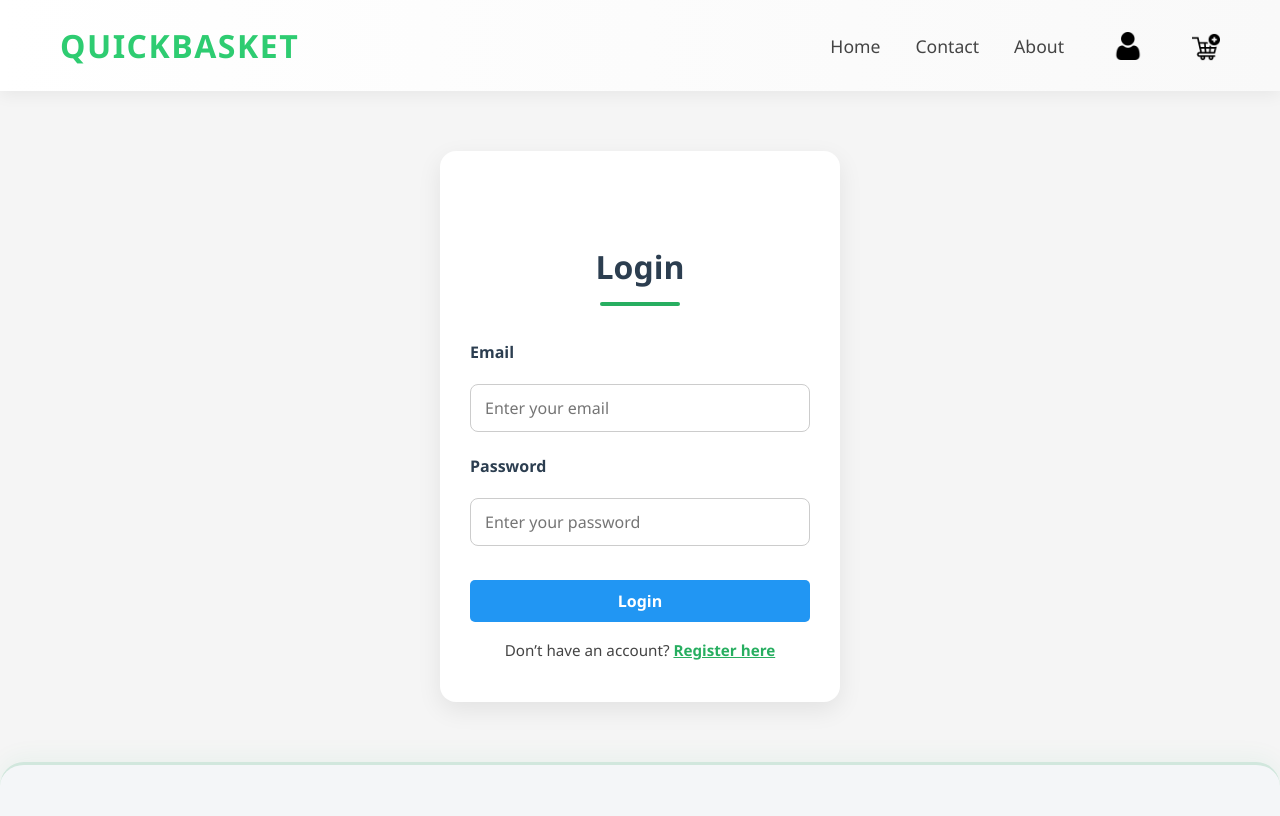
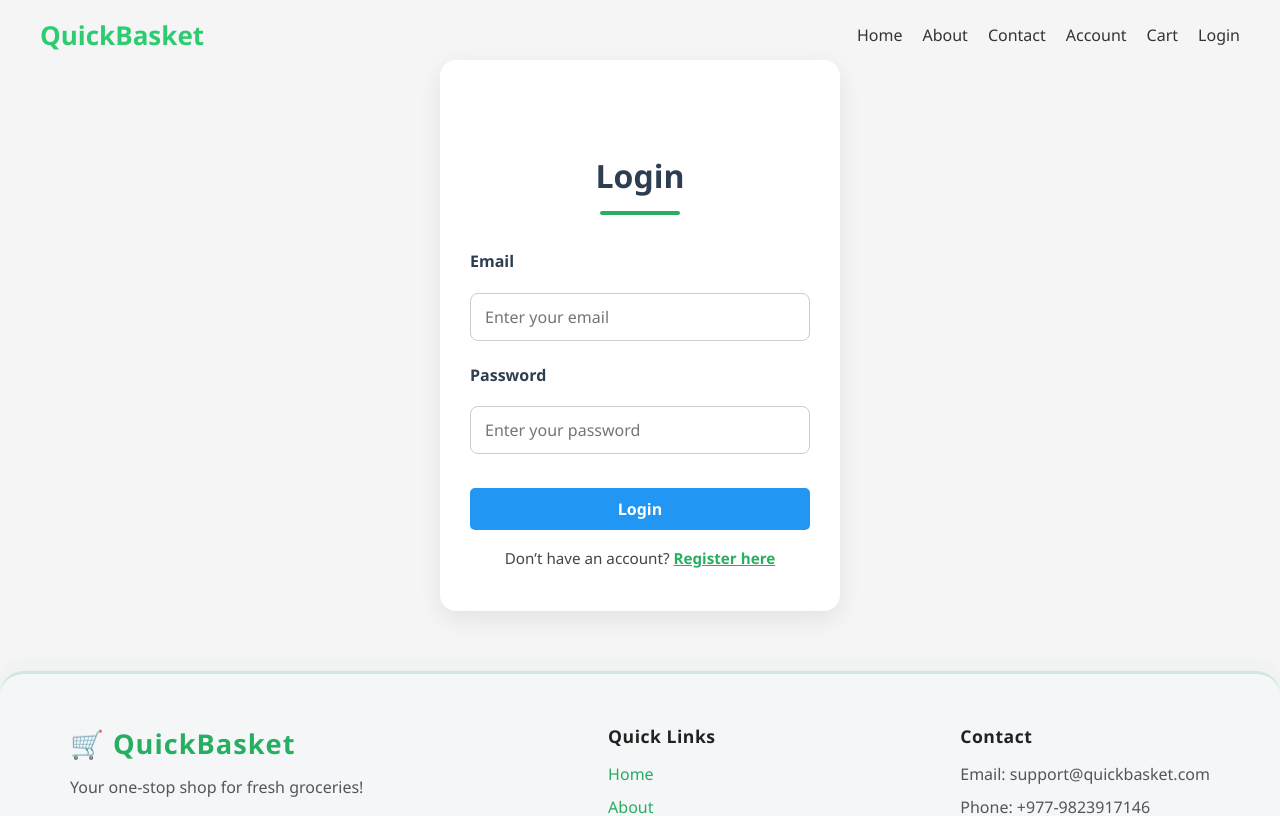
Before and after one commit to IshaKarki12/QuickBasket, a React (Vite) app: page /login in a window 1280 px wide. Shown: the top 816 px of the page. Built offline with nearby package versions, Linux system fonts and the light colour scheme.

Commit message:
Worked on navbar redirection for admin and user

```diff
--- a/src/App.jsx
+++ b/src/App.jsx
@@ -1,31 +1,49 @@
 // frontend/src/App.jsx
-import { BrowserRouter as Router, Routes, Route } from 'react-router-dom';
-import Navbar from './components/Navbar';
-import Home from './pages/Home';
-import About from './pages/About';
-import Contact from './pages/Contact';
-import Footer from './components/Footer';
-import Account from './pages/Account';
-import Cart from './pages/Cart';
-import CategoryProducts from './pages/CategoryProducts';
-import ProductDetail from './pages/ProductDetail';
-import LoginPage from './pages/LoginPage';
-import AdminDashboard from './pages/AdminDashboard';
-import ProductManagement from './pages/ProductManagement';
-import Register from './pages/Register';
-import OrderManagementPage from './pages/OrderManagementPage';
-import UserManagementPage from './pages/UserManagementPage.jsx';
-import { AuthProvider } from './context/authContext.jsx';
-import { CartProvider } from './context/CartContext.jsx';
-import ScrollToTopButton from './components/ScrollToTopButton';
+import { BrowserRouter as Router, Routes, Route, Navigate } from "react-router-dom";
+import Navbar from "./components/Navbar";
+import Home from "./pages/Home";
+import About from "./pages/About";
+import Contact from "./pages/Contact";
+import Footer from "./components/Footer";
+import Account from "./pages/Account";
+import Cart from "./pages/Cart";
+import CategoryProducts from "./pages/CategoryProducts";
+import ProductDetail from "./pages/ProductDetail";
+import LoginPage from "./pages/LoginPage";
+import AdminDashboard from "./pages/AdminDashboard";
+import ProductManagement from "./pages/ProductManagement";
+import Register from "./pages/Register";
+import OrderManagementPage from "./pages/OrderManagementPage";
+import UserManagementPage from "./pages/UserManagementPage.jsx";
+import { AuthProvider, useAuth } from "./context/authContext.jsx";
+import { CartProvider } from "./context/CartContext.jsx";
+import ScrollToTopButton from "./components/ScrollToTopButton";
 
-function App() {
+// ✅ Protected Route Wrapper
+function ProtectedRoute({ children, adminOnly = false }) {
+  const { user } = useAuth();
+
+  if (!user) {
+    return <Navigate to="/login" replace />;
+  }
+
+  if (adminOnly && user.role !== "admin") {
+    return <Navigate to="/" replace />;
+  }
+
+  return children;
+}
+
+function AppContent() {
+  const { user } = useAuth();
+
   return (
-    <AuthProvider>
-      <CartProvider>
     <Router>
-          <Navbar />
+      {/* ✅ Navbar changes based on role */}
+      <Navbar isAdmin={user?.role === "admin"} />
+
       <Routes>
+        {/* Public Routes */}
         <Route path="/" element={<Home />} />
         <Route path="/about" element={<About />} />
         <Route path="/contact" element={<Contact />} />
@@ -35,15 +53,53 @@ function App() {
         <Route path="/product/:id" element={<ProductDetail />} />
         <Route path="/login" element={<LoginPage />} />
         <Route path="/register" element={<Register />} />
-            <Route path="/admin/dashboard" element={<AdminDashboard />} />
-            <Route path="/admin/products" element={<ProductManagement />} />
-            <Route path="/admin/orders" element={<OrderManagementPage />} />
-            <Route path="/admin/users" element={<UserManagementPage />} />
 
+        {/* Admin Routes (Protected) */}
+        <Route
+          path="/admin/dashboard"
+          element={
+            <ProtectedRoute adminOnly>
+              <AdminDashboard />
+            </ProtectedRoute>
+          }
+        />
+        <Route
+          path="/admin/products"
+          element={
+            <ProtectedRoute adminOnly>
+              <ProductManagement />
+            </ProtectedRoute>
+          }
+        />
+        <Route
+          path="/admin/orders"
+          element={
+            <ProtectedRoute adminOnly>
+              <OrderManagementPage />
+            </ProtectedRoute>
+          }
+        />
+        <Route
+          path="/admin/users"
+          element={
+            <ProtectedRoute adminOnly>
+              <UserManagementPage />
+            </ProtectedRoute>
+          }
+        />
       </Routes>
+
       <ScrollToTopButton />
       <Footer />
     </Router>
+  );
+}
+
+function App() {
+  return (
+    <AuthProvider>
+      <CartProvider>
+        <AppContent />
       </CartProvider>
     </AuthProvider>
   );
--- a/src/components/Navbar.css
+++ b/src/components/Navbar.css
@@ -1,178 +1,115 @@
-/* Main Navbar container */
+/* ✅ Navbar Base */
 .navbar {
+  position: fixed;
+  top: 0;
+  width: 100%;
+  padding: 15px 40px;
+  display: flex;
+  justify-content: center;
+  align-items: center;
+  transition: background 0.3s ease, box-shadow 0.3s ease;
+  z-index: 1000;
+}
+
+.navbar.scrolled {
+  background: rgba(255, 255, 255, 0.95);
+  box-shadow: 0 2px 6px rgba(0, 0, 0, 0.15);
+}
+
+/* ✅ Admin Navbar Style */
+.admin-navbar {
+  background: #222;
+  color: #fff;
+}
+
+.admin-navbar .navbar-links a {
+  color: #fff;
+}
+
+.admin-navbar .navbar-links a:hover {
+  color: #ff9800;
+}
+
+/* ✅ User Navbar Style */
+.user-navbar {
+  background: transparent;
+}
+
+/* ✅ Container */
+.navbar-container {
+  width: 100%;
+  max-width: 1200px;
   display: flex;
   justify-content: space-between;
   align-items: center;
-  padding: 20px 60px;
-  background: linear-gradient(to right, #ffffff, #f9f9f9);
-  box-shadow: 0 4px 16px rgba(0, 0, 0, 0.06);
-  position: sticky;
-  top: 0;
-  z-index: 1000;
-  font-family: 'Segoe UI', Tahoma, Geneva, Verdana, sans-serif;
 }
 
-/* Left container */
-.navbar-left {
-  display: flex;
-  align-items: center;
-  gap: 12px;
+/* ✅ Logo Styling */
+.navbar-logo {
+  font-size: 26px;
+  font-weight: bold;
+  color: #2ecc71; /* green */
+  text-decoration: none;
+  transition: transform 0.2s ease, color 0.2s ease;
 }
 
-/* Logo styling */
-.navbar-logo {
-  font-size: 2rem;
-  font-weight: 700;
-  color: #2ecc71;
-  text-transform: uppercase;
-  letter-spacing: 1.5px;
-}
-
-/* Cart icon style */
-.navbar-cart {
-  font-size: 1.6rem;
-  color: #2ecc71;
-  cursor: pointer;
-  transition: transform 0.2s ease-in-out;
-}
-
-.navbar-cart:hover {
-  transform: scale(1.8);
-}
-
-/* Nav links container */
-.navbar-links {
-  display: flex;
-  align-items: center;
-  gap: 35px;
-}
-
-/* Common link styling */
-.navbar-links a {
-  text-decoration: none;
-  font-size: 1.1rem;
-  font-weight: 500;
-  color: #444;
-  position: relative;
-  transition: all 0.3s ease-in-out;
-  padding: 6px 0;
-}
-
-/* Hover underline animation */
-.navbar-links a::after {
-  content: '';
-  position: absolute;
-  left: 0;
-  bottom: 0;
-  width: 0%;
-  height: 2px;
-  background-color: #2ecc71;
-  transition: width 0.3s ease-in-out;
-}
-
-.navbar-links a:hover::after,
-.navbar-links a.active::after {
-  width: 100%;
-}
-
-/* Active state styling */
-.navbar-links a.active {
-  color: #2ecc71;
-}
-
-/* Icons */
-.cart-link {
-  margin-left: 15px;
-  display: inline-block;
-  transition: transform 0.2s ease;
-}
-
-.cart-link:hover {
+.navbar-logo:hover {
   transform: scale(1.1);
-}
-
-.icon-link {
-  display: inline-flex;
-  align-items: center;
-  margin-left: 15px;
-}
-
-.icon-link img {
-  transition: transform 0.2s ease;
-}
-
-.icon-link:hover img {
-  transform: scale(1.1);
-}
-
-/* Hamburger menu (mobile only) */
-.hamburger {
-  display: none;
-  font-size: 1.8rem;
-  cursor: pointer;
-  user-select: none;
-}
-
-/* Mobile responsive styles */
-@media (max-width: 768px) {
-  .hamburger {
-    display: block;
-  }
-
-  .navbar-links {
-    display: none;
-    flex-direction: column;
-    width: 100%;
-    background-color: #fff;
-    position: absolute;
-    top: 70px;
-    left: 0;
-    padding: 20px;
-    box-shadow: 0 4px 16px rgba(0, 0, 0, 0.06);
-  }
-
-  .navbar-links.open {
-    display: flex;
-  }
-
-  .navbar {
-    flex-direction: row;
-    align-items: center;
-    padding: 15px 20px;
-  }
+  color: #27ae60;
 }
 
 
 
-/* Cart icon style */
-.navbar-cart {
-  font-size: 1.6rem;
-  color: #2ecc71;
-  cursor: pointer;
-  transition: transform 0.2s ease-in-out;
+/* ✅ Links */
+.navbar-links {
+  list-style: none;
+  display: flex;
+  gap: 20px;
+  align-items: center;
 }
 
-.navbar-cart:hover {
-  transform: scale(1.8);
+.navbar-links a {
+  text-decoration: none;
+  color: #333;
+  transition: color 0.2s ease;
+  position: relative;
+}
+
+.navbar-links a:hover {
+  color: #007bff;
+}
+
+/* ✅ Cart Link Highlight */
+.cart-link {
+  position: relative;
+
+  color: #333;
 }
 
 .cart-badge {
-  position: absolute;
-  top: -6px;
-  right: -6px;
-  background: red;
-  color: white;
+  background: #e74c3c;
+  color: #fff;
+  font-size: 12px;
+  font-weight: bold;
   border-radius: 50%;
   padding: 2px 6px;
-  font-size: 12px;
-  font-weight: bold;
-  line-height: 1;
-  min-width: 20px;
-  text-align: center;
-  pointer-events: none;
-  user-select: none;
+  position: absolute;
+  top: -8px;
+  right: -12px;
+  box-shadow: 0 2px 4px rgba(0, 0, 0, 0.3);
 }
-.navbar.scrolled {
-  box-shadow: 0 6px 20px rgba(0, 0, 0, 0.15);
-  transition: box-shadow 0.3s ease;
+
+/* ✅ Logout Button */
+.logout-btn {
+  background: #e74c3c;
+  border: none;
+  padding: 6px 12px;
+  color: #fff;
+  border-radius: 4px;
+  cursor: pointer;
+  font-size: 14px;
 }
+
+.logout-btn:hover {
+  background: #c0392b;
+}
--- a/src/components/Navbar.jsx
+++ b/src/components/Navbar.jsx
@@ -1,61 +1,99 @@
-// Navbar.jsx
-import { Link, useLocation, useNavigate } from 'react-router-dom';
-import { useState } from 'react';
-import './Navbar.css';
-import userIcon from '../assets/user.png';
+// frontend/src/components/Navbar.jsx
+import { Link, useNavigate } from "react-router-dom";
+import { useEffect, useState } from "react";
+import "./Navbar.css";
+import { useAuth } from "../context/authContext.jsx";
 import { useCart } from "../context/CartContext.jsx";
-import { useAuth } from "../context/authContext.jsx";
-import carticon from '../assets/add-to-cart.png';
 
-function Navbar() {
-  const location = useLocation();
+function Navbar({ isAdmin }) {
+  const { user, logout } = useAuth();
+  const { cart } = useCart(); // ✅ get cart from context
   const navigate = useNavigate();
-  const [menuOpen, setMenuOpen] = useState(false);
-  const { cart } = useCart();
-  const { user, logout } = useAuth();
+  const [scrolled, setScrolled] = useState(false);
 
-  const totalItems = cart.reduce((sum, item) => sum + item.quantity, 0);
+  useEffect(() => {
+    const handleScroll = () => {
+      setScrolled(window.scrollY > 20);
+    };
+    window.addEventListener("scroll", handleScroll);
+    return () => window.removeEventListener("scroll", handleScroll);
+  }, []);
 
   const handleLogout = () => {
     logout();
     navigate("/login");
   };
 
+  // ✅ Count cart items
+  const cartCount = cart.reduce((acc, item) => acc + item.quantity, 0);
+
   return (
-    <nav className="navbar">
-      <div className="navbar-left">
-        <div className="navbar-logo">QuickBasket</div>
-        <div className="hamburger" onClick={() => setMenuOpen(!menuOpen)}>☰</div>
-      </div>
-
-      <div className={`navbar-links ${menuOpen ? 'open' : ''}`}>
-        <Link to="/" className={location.pathname === '/' ? 'active' : ''} onClick={() => setMenuOpen(false)}>Home</Link>
-        <Link to="/contact" className={location.pathname === '/contact' ? 'active' : ''} onClick={() => setMenuOpen(false)}>Contact</Link>
-        <Link to="/about" className={location.pathname === '/about' ? 'active' : ''} onClick={() => setMenuOpen(false)}>About</Link>
-
-        {/* User Account */}
-        <Link to={user ? "/account" : "/login"} className="icon-link" onClick={() => setMenuOpen(false)}>
-          {user ? (
-            <div className="user-badge">
-              <img src={userIcon} alt="User" style={{ width: '28px', marginRight: '8px', borderRadius: '50%' }} />
-              <span>{user.name}</span>
-            </div>
-          ) : (
-            <img src={userIcon} alt="Login" style={{ width: '28px' }} />
-          )}
+    <nav
+      className={`navbar ${scrolled ? "scrolled" : ""} ${
+        isAdmin ? "admin-navbar" : "user-navbar"
+      }`}
+    >
+      <div className="navbar-container">
+        {/* ✅ Logo */}
+        <Link to="/" className="navbar-logo">
+          QuickBasket
         </Link>
 
-        {user && (
-          <span className="logout-btn" onClick={handleLogout} style={{ cursor: 'pointer', marginLeft: '10px' }}>
-            Logout
-          </span>
-        )}
+        {/* ✅ Links */}
+        <ul className="navbar-links">
+          {!isAdmin ? (
+            <>
+              <li>
+                <Link to="/">Home</Link>
+              </li>
+              <li>
+                <Link to="/about">About</Link>
+              </li>
+              <li>
+                <Link to="/contact">Contact</Link>
+              </li>
+              <li>
+                <Link to="/account">Account</Link>
+              </li>
+              <li>
+                <Link to="/cart" className="cart-link">
+                  Cart
+                  {cartCount > 0 && (
+                    <span className="cart-badge">{cartCount}</span>
+                  )}
+                </Link>
+              </li>
+            </>
+          ) : (
+            <>
+              <li>
+                <Link to="/admin/dashboard">Dashboard</Link>
+              </li>
+              <li>
+                <Link to="/admin/products">Products</Link>
+              </li>
+              <li>
+                <Link to="/admin/orders">Orders</Link>
+              </li>
+              <li>
+                <Link to="/admin/users">Users</Link>
+              </li>
+            </>
+          )}
 
-        {/* Cart */}
-        <Link to="/cart" className="cart-link" onClick={() => setMenuOpen(false)} style={{ position: "relative" }}>
-          <img src={carticon} alt="Cart Icon" style={{ width: '28px', verticalAlign: 'middle' }} />
-          {totalItems > 0 && <span className="cart-badge">{totalItems}</span>}
-        </Link>
+          {/* ✅ Auth buttons */}
+          {user ? (
+            <li>
+              <button className="logout-btn" onClick={handleLogout}>
+                Logout
+              </button>
+            </li>
+          ) : (
+            <li>
+              <Link to="/login">Login</Link>
+            </li>
+          )}
+        </ul>
       </div>
     </nav>
   );
```
Lines whose indentation alone changed are shown as unchanged.
